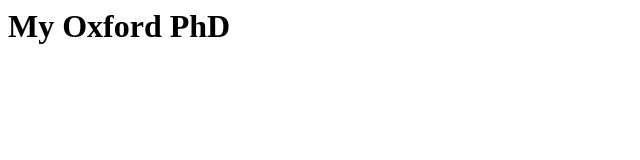
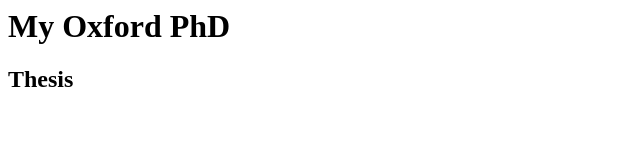
Before and after one commit to Tam-ski/first_site, a plain HTML site: page index.html in a window 1280 px wide. Shown: the full height of the page, 0-640 px from the left. Drawn offline with Linux system fonts and the light colour scheme.

Commit message:
i "Made changes"

```diff
--- a/index.html
+++ b/index.html
@@ -1 +1,2 @@
 <h1>My Oxford PhD</h1>
+<h2>Thesis</h2>
```
